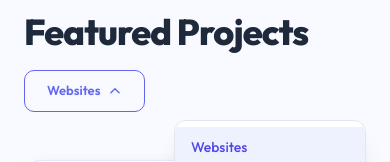
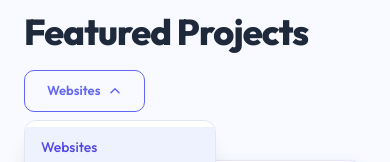
Before and after one commit to Shiwad/geraldbual-portfolio, a React (Vite) app in the folder frontend/: page / in a window 390 px wide. Both pictures are taken after a click on the button "Websites". Shown: the part 7500-7662 px from the top of the page. Built offline with nearby package versions, Linux system fonts and the light colour scheme.

Commit message:
fix: resolve mobile alignment bug for projects category dropdown

```diff
--- a/frontend/src/components/Projects.jsx
+++ b/frontend/src/components/Projects.jsx
@@ -201,10 +201,10 @@ const Projects = () => {
           </div>
 
           {/* Dropdown Menu */}
-          <div className="relative" ref={dropdownRef}>
+          <div className="relative self-start sm:self-auto" ref={dropdownRef}>
             <button
               onClick={() => setIsDropdownOpen(!isDropdownOpen)}
-              className="view-all-btn self-start sm:self-auto flex items-center gap-2"
+              className="view-all-btn flex items-center gap-2"
               aria-expanded={isDropdownOpen}
               aria-haspopup="listbox"
             >
@@ -222,7 +222,7 @@ const Projects = () => {
             </button>
 
             {isDropdownOpen && (
-              <div className="absolute right-0 mt-2 w-48 bg-white border border-slate-200 rounded-xl shadow-xl z-30 overflow-hidden py-1.5">
+              <div className="absolute left-0 sm:right-0 sm:left-auto mt-2 w-48 bg-white border border-slate-200 rounded-xl shadow-xl z-30 overflow-hidden py-1.5">
                 <button
                   onClick={() => {
                     setActiveCategory('Websites');
```
